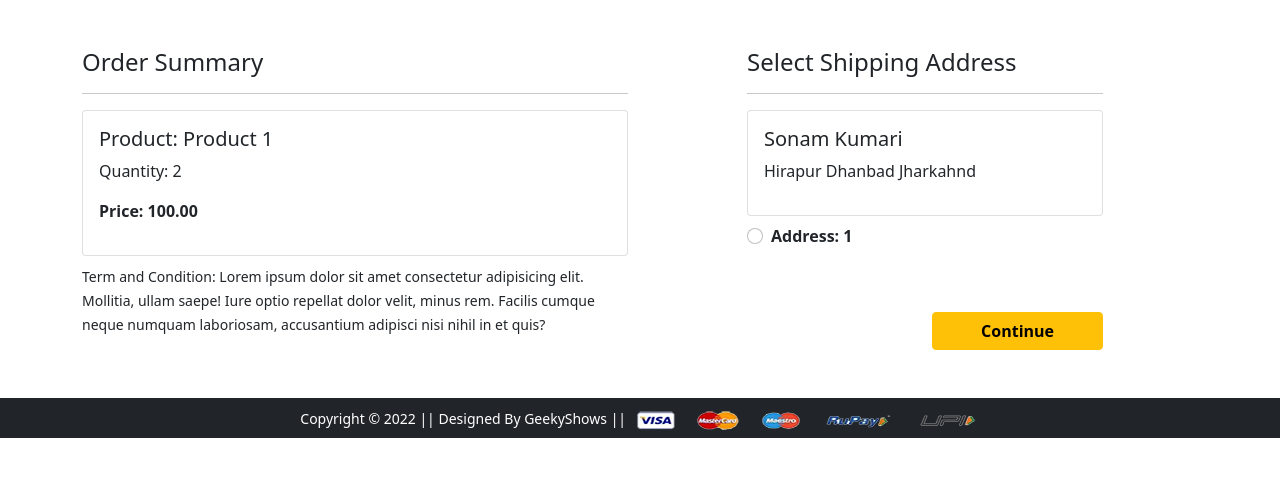
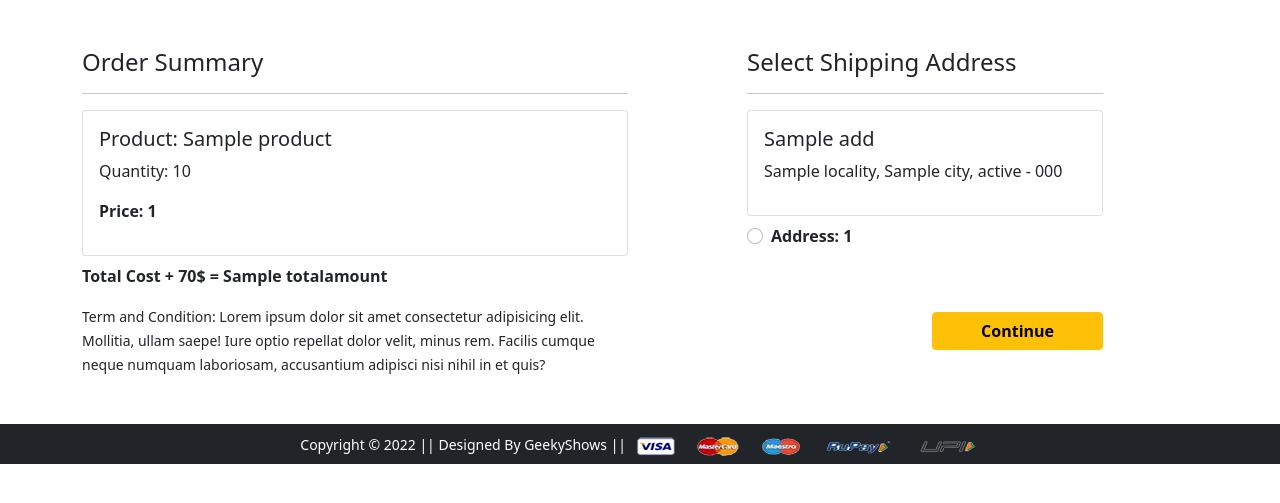
Before and after one commit to 16NAZAR18/shop2, a Django app: template shop2/app/templates/app/checkout.html in a window 1280 px wide. Shown: the part 56-559 px from the top of the page. Run offline with Django 3.2, Linux system fonts and the light colour scheme; the template is opened without the code that fills it: most values are stand-ins (such as "Sample title", 1, 10 or a date in 2020); some libraries are stand-ins or nearby versions.

Commit message:
4 commit

```diff
--- a/shop2/app/models.py
+++ b/shop2/app/models.py
@@ -80,6 +80,10 @@ class Cart(models.Model):
     def __str__(self):
         return str(self.id)
 
+    @property
+    def total_cost(self):
+        return self.quantity * self.product.discounted_price
+
 
 STATUS_CHOICES = (
     ('Accepted', 'Accepted'),
--- a/shop2/app/templates/app/checkout.html
+++ b/shop2/app/templates/app/checkout.html
@@ -7,30 +7,35 @@
   <div class="col-sm-6">
     <h4>Order Summary</h4>
     <hr>
+    {% for item in cart_items %}
       <div class="card mb-2">
         <div class="card-body">
-          <h5>Product: Product 1</h5>
-          <p>Quantity: 2</p>
-          <p class="fw-bold">Price: 100.00</p>
+          <h5>Product: {{ item.product.title }}</h5>
+          <p>Quantity: {{ item.quantity }}</p>
+          <p class="fw-bold">Price: {{ item.total_cost }}</p>
         </div>
       </div>
+    {% endfor %}
+    <p class="fw-bold">Total Cost + 70$ = {{totalamount}}</p>
     <small>Term and Condition: Lorem ipsum dolor sit amet consectetur adipisicing elit. Mollitia, ullam saepe! Iure optio repellat dolor velit, minus rem. Facilis cumque neque numquam laboriosam, accusantium adipisci nisi nihil in et quis?</small>
   </div>
   <div class="col-sm-4 offset-sm-1">
     <h4>Select Shipping Address</h4>
     <hr>
-    <form action="">
+    <form action="/paymentdone">
+    {% for ad in add %}
       <div class="card">
         <div class="card-body">
-        <h5>Sonam Kumari</h5>
-        <p>Hirapur Dhanbad Jharkahnd</p>
+        <h5>{{ ad.name }}</h5>
+        <p>{{ ad.locality }}, {{ ad.city }}, {{ ad.state }} - {{ ad.zipcode }}</p>
         </div>
       </div>
         <div class="form-check mt-2 mb-5">
-          <input class="form-check-input" type="radio" value="">
-          <label class="form-check-label fw-bold" for="">
-            Address: 1 </label>
+          <input class="form-check-input" type="radio" name="custid" id="custadd{{forloop.counter}}" value="{{ ad.id }}">
+          <label class="form-check-label fw-bold" for="custadd{{forloop.counter}}">
+            Address: {{forloop.counter}} </label>
         </div>
+    {% endfor %}
         <div class="text-end">
           <button type="submit" class="btn btn-warning mt-3 px-5 fw-bold">Continue</button>
         </div>
--- a/shop2/app/urls.py
+++ b/shop2/app/urls.py
@@ -21,6 +21,10 @@ urlpatterns = [
     path('orders/', views.orders, name='orders'),
     path('mobile/', views.mobile, name='mobile'),
     path('mobile/<slug:data>', views.mobile, name='mobiledata'),
+
+    path('checkout/', views.checkout, name='checkout'),
+    path('paymentdone/', views.payment_done, name='paymentdone'),
+
     path('accounts/login/', auth_views.LoginView.as_view(template_name='app/login.html', authentication_form=LoginForm), name='login'),
     path("logout/", auth_views.LogoutView.as_view(next_page='login'), name="logout"),
     path('passwordchange/', auth_views.PasswordChangeView.as_view(template_name='app/passwordchange.html', form_class=MyPasswordChangeForm, success_url='/passwordchangedone/'), name = 'passwordchange'),
@@ -29,6 +33,6 @@ urlpatterns = [
     path('password-reset-confirm/<uidb64>/<token>/', auth_views.PasswordResetConfirmView.as_view(template_name='app/password_reset_confirm.html',  form_class=MySetPasswordForm), name='password_reset_confirm'),
     path('password-reset-complete/', auth_views.PasswordResetCompleteView.as_view(template_name='app/password_reset_complete.html'), name='password_reset_complete'),
     path('passwordchangedone/', auth_views.PasswordChangeDoneView.as_view(template_name='app/passwordchangedone.html',), name='passwordchangedone'),
-    path('checkout/', views.checkout, name='checkout'),
+
     path('registration/', views.CustomerRegistrationView.as_view(), name="customerregistration"),
 ]+ static(settings.MEDIA_URL, document_root=settings.MEDIA_ROOT)
```
Also changed, not shown: shop2/app/views.py (+24 -1 lines), shop2/db.sqlite3.
